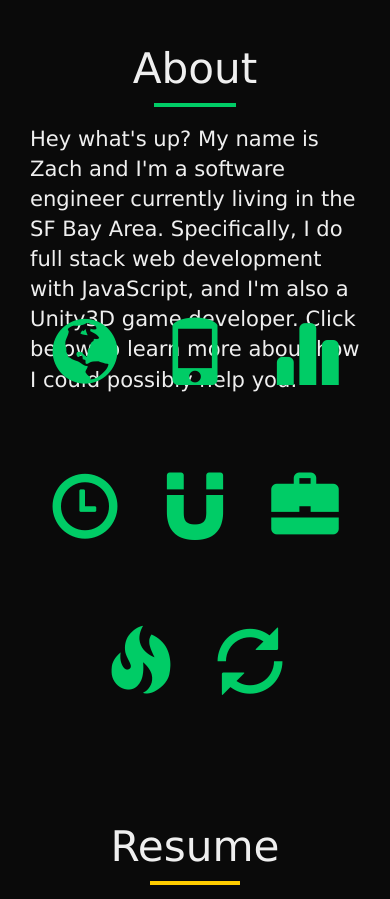
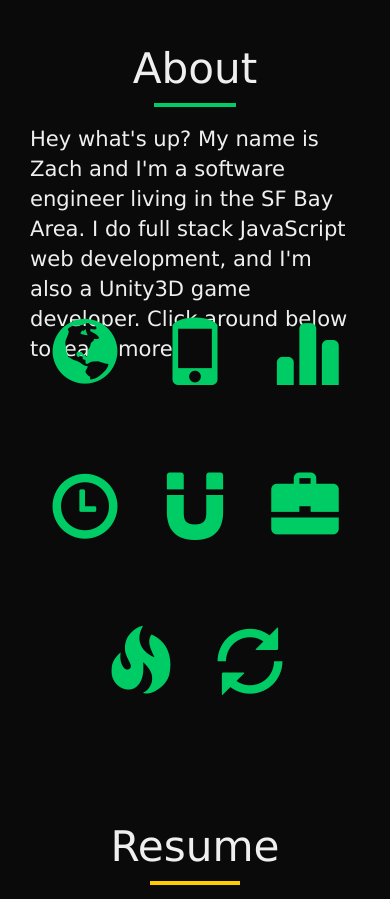
Before and after one commit to zfreedman/mysite, a website: page index.html in a window 390 px wide. Shown: the part 820-1719 px from the top of the page. Drawn offline with nearby package versions, Linux system fonts and the light colour scheme.

Commit message:
Update on about div - Fixed default about info to be shorter to prevent mobile     overflow

```diff
--- a/index.html
+++ b/index.html
@@ -65,10 +65,9 @@
             id='aboutDivUnderline'></div>
           <div id='aboutGlyphiconFill'>
             Hey what's up? My name is Zach and I'm a software engineer
-            currently living in the SF Bay Area. Specifically, I do
-            full stack web development with JavaScript, and I'm also
-            a Unity3D game developer. Click below to learn more about
-            how I could possibly help you.
+            living in the SF Bay Area. I do full stack JavaScript web
+            development, and I'm also a Unity3D game developer.
+            Click around below to learn more.
           </div>
 
           <div class='col-xs-4'>
```
